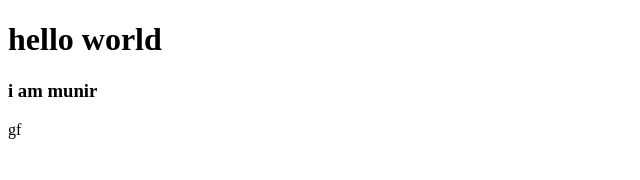
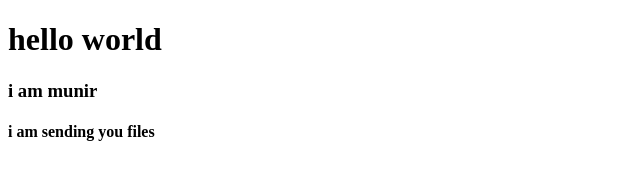
Before and after one commit to Bitssky/second_project, a plain HTML site: page index.html in a window 1280 px wide. Shown: the whole page, without its empty margins (0-640 px from the left). Drawn offline with Linux system fonts and the light colour scheme.

Commit message:
file send

```diff
--- a/index.html
+++ b/index.html
@@ -8,5 +8,6 @@
 <body>
     <h1>hello world</h1>
     <h3>i am munir</h3>
+    <h4>i am sending you files</h4>
 </body>
-</html>gf
+</html>
```
